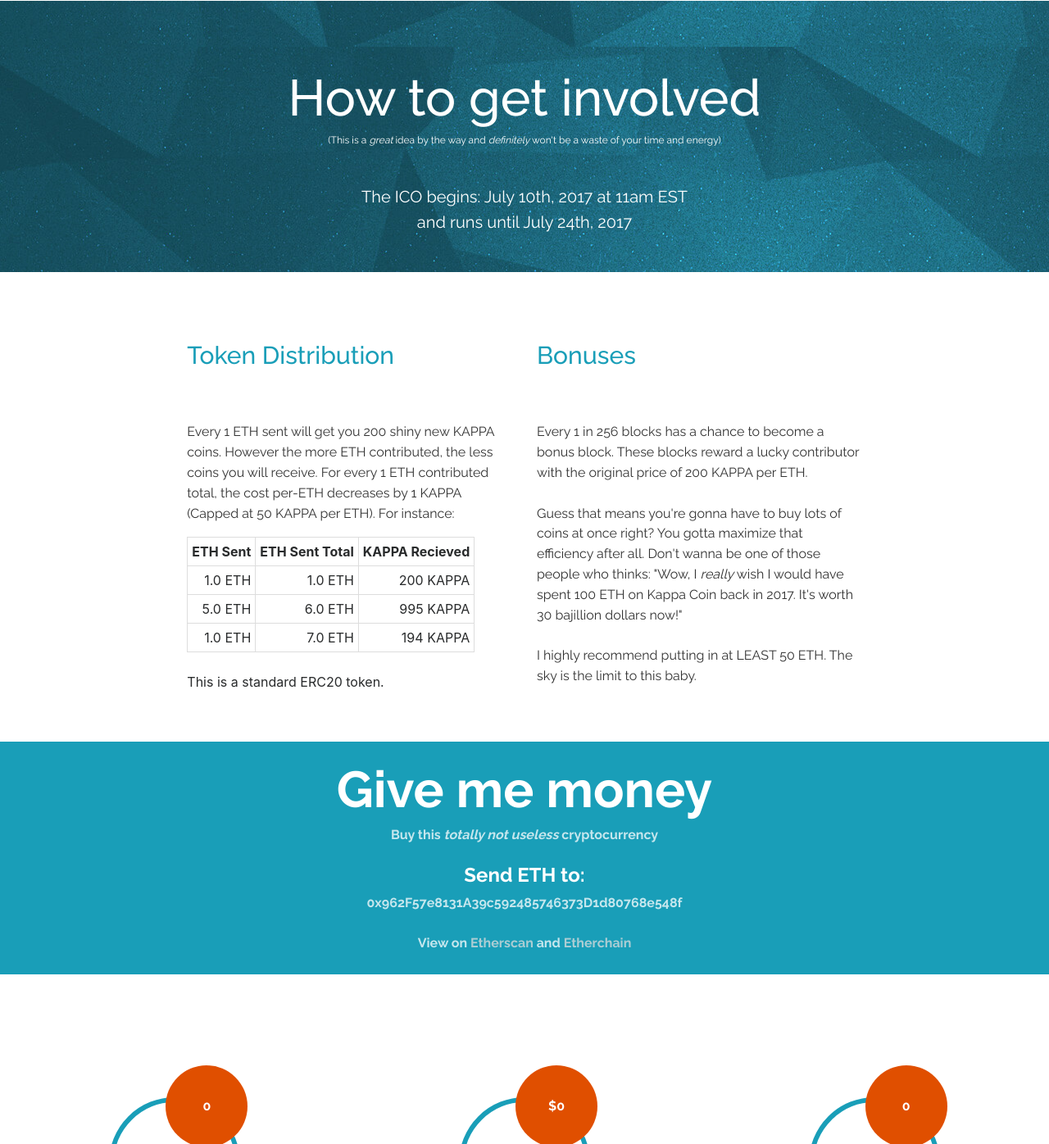
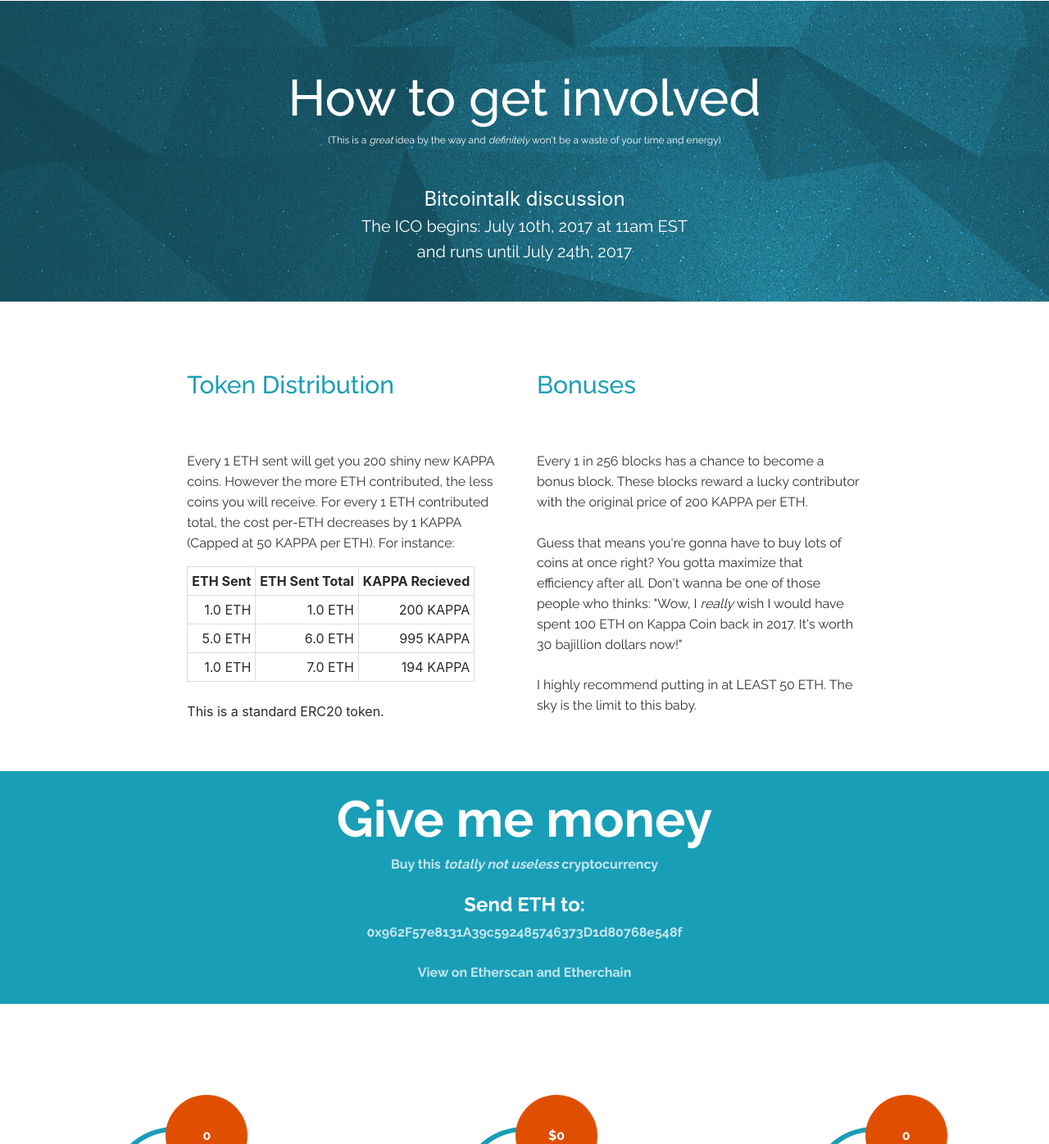
Before and after one commit to kappa-coin/kappa-coin.github.io, a plain HTML site: page index.html in a window 1280 px wide. Shown: the part 1544-2940 px from the top of the page at 82% size. Drawn offline with Linux system fonts and the light colour scheme; no server answers.

Commit message:
Fixed hover links

```diff
--- a/css/style.css
+++ b/css/style.css
@@ -560,6 +560,16 @@ body.mobile-nav-active #mobile-nav-toggle {
   margin-bottom: 15px;
 }
 
+.block a {
+  color: #fff;
+  font-size: 24px;
+}
+
+.block a:hover{
+  color:#9b9b9b;
+}
+
+
 .block p {
   color: #fff;
   margin-bottom: 45px;
@@ -638,12 +648,13 @@ body.mobile-nav-active #mobile-nav-toggle {
 .cta h1,
 .cta h2,
 .cta h3,
-.cta p {
+.cta p,
+.cta a{
   font-weight: bold;
   color: #fff;
 }
 
-.cta a {color: #DDDDDD;}
+.cta a:hover {color: #9b9b9b;}
 
 .cta p {
   margin-bottom: 0;
--- a/index.html
+++ b/index.html
@@ -160,6 +160,8 @@
       </h1>
       <p class="tagline-sarc"> (This is a <i>great</i> idea by the way and <i>definitely</i> won't be
         a waste of your time and energy)</p>
+
+      <a href="https://bitcointalk.org/index.php?topic=2011449">Bitcointalk discussion</a>
 
       <p class="dates">
         The ICO begins: July 10th, 2017 at 11am EST<br> and runs until July 24th, 2017
```
